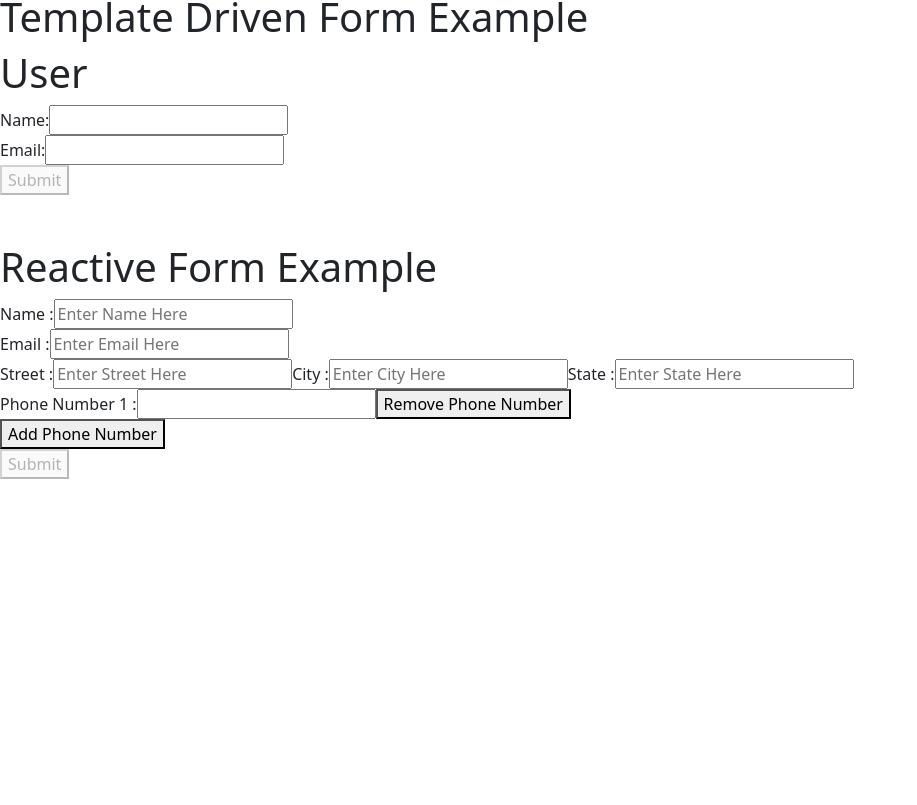
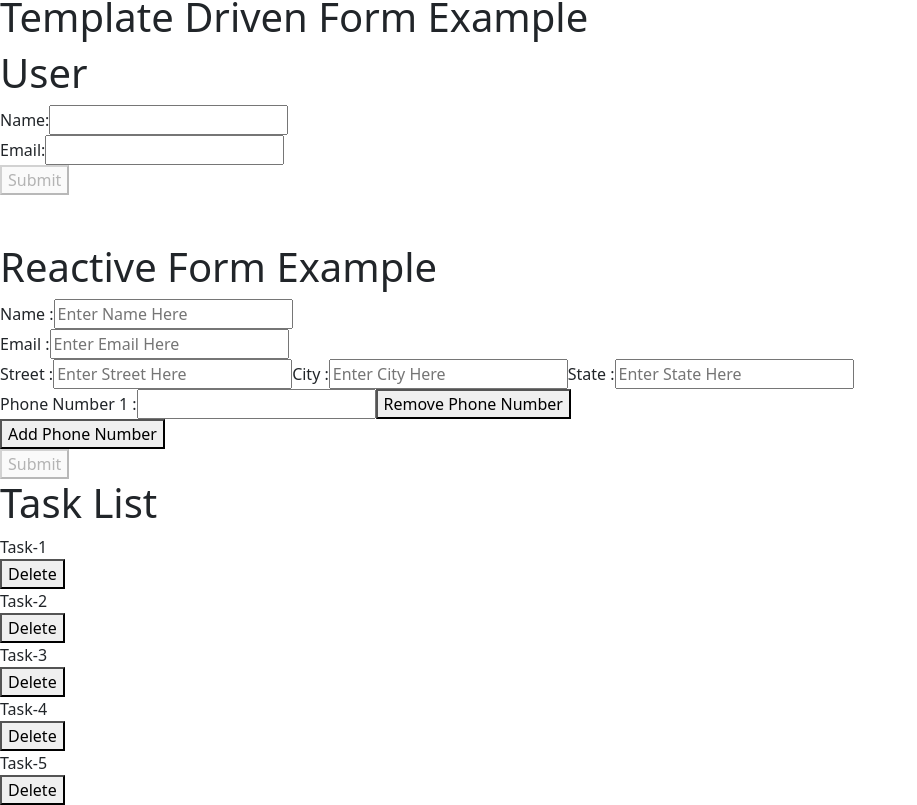
Before and after one commit to MufizVora/my-angular-app, an Angular app: page / in a window 1280 px wide. Shown: the part 8938-9743 px from the top of the page, without its empty margins (0-917 px from the left). Before the commit the page ends 9417 px from the top, so only its background shows below. Built offline with nearby package versions, Linux system fonts and the light colour scheme; no server answers.

Commit message:
communication-component

```diff
--- a/src/app/app.component.html
+++ b/src/app/app.component.html
@@ -15,3 +15,7 @@
 <app-api-component></app-api-component>
 <app-form-component></app-form-component>
 <app-reactive-form-component></app-reactive-form-component>
+<div>
+    <h1>Task List</h1>
+    <app-communication-component *ngFor="let t of tasks" [task]="t" (taskDeleted)="deleteTask(t)"></app-communication-component>
+</div>
--- a/src/app/app.component.ts
+++ b/src/app/app.component.ts
@@ -7,4 +7,11 @@ import { Component } from '@angular/core';
 })
 export class AppComponent {
   title = 'my-angular-app';
+
+  tasks : string[] = ['Task-1','Task-2','Task-3','Task-4','Task-5',];
+
+  deleteTask(task : string){
+    this.tasks = this.tasks.filter((t) => t !== task);
+  }
+
 }
--- a/src/app/app.module.ts
+++ b/src/app/app.module.ts
@@ -26,6 +26,7 @@ import { ApiComponentComponent } from './api-component/api-component.component';
 import { HttpClientModule } from '@angular/common/http';
 import { FormComponentComponent } from './form-component/form-component.component';
 import { ReactiveFormComponentComponent } from './reactive-form-component/reactive-form-component.component';
+import { CommunicationComponentComponent } from './communication-component/communication-component.component';
 
 @NgModule({
   declarations: [
@@ -50,6 +51,7 @@ import { ReactiveFormComponentComponent } from './reactive-form-component/reacti
     ApiComponentComponent,
     FormComponentComponent,
     ReactiveFormComponentComponent,
+    CommunicationComponentComponent,
   ],
   imports: [
     BrowserModule,
--- /dev/null
+++ b/src/app/communication-component/communication-component.component.html
@@ -0,0 +1,4 @@
+<div>
+    {{ task }}
+</div>
+<button (click)="onDelete()">Delete</button>
--- /dev/null
+++ b/src/app/communication-component/communication-component.component.ts
@@ -0,0 +1,15 @@
+import { Component, Input, Output, EventEmitter } from '@angular/core';
+
+@Component({
+  selector: 'app-communication-component',
+  templateUrl: './communication-component.component.html',
+  styleUrls: ['./communication-component.component.scss']
+})
+export class CommunicationComponentComponent {
+  @Input() task!: string;
+  @Output() taskDeleted = new EventEmitter<void>()
+
+  onDelete(){
+    this.taskDeleted.emit();
+  }
+}
```
Also changed, not shown: src/app/communication-component/communication-component.component.scss (added), 1 other file (tests, documents, lock files or other folders).
